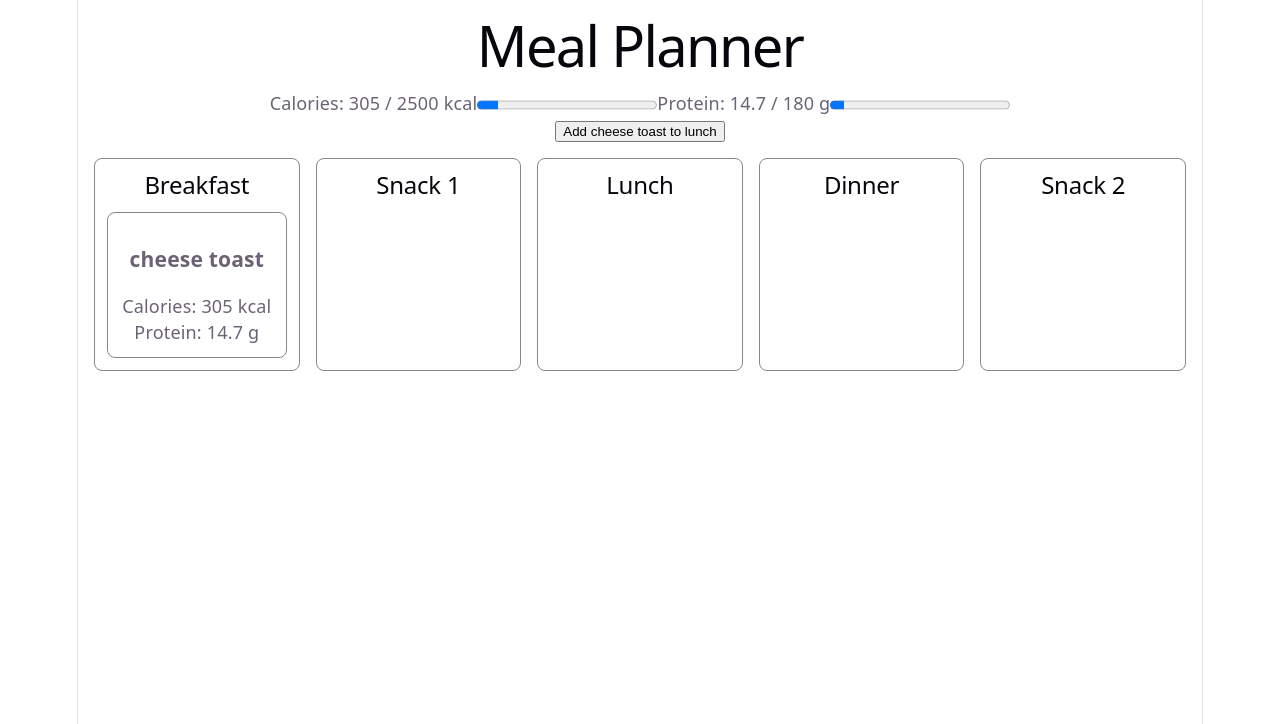
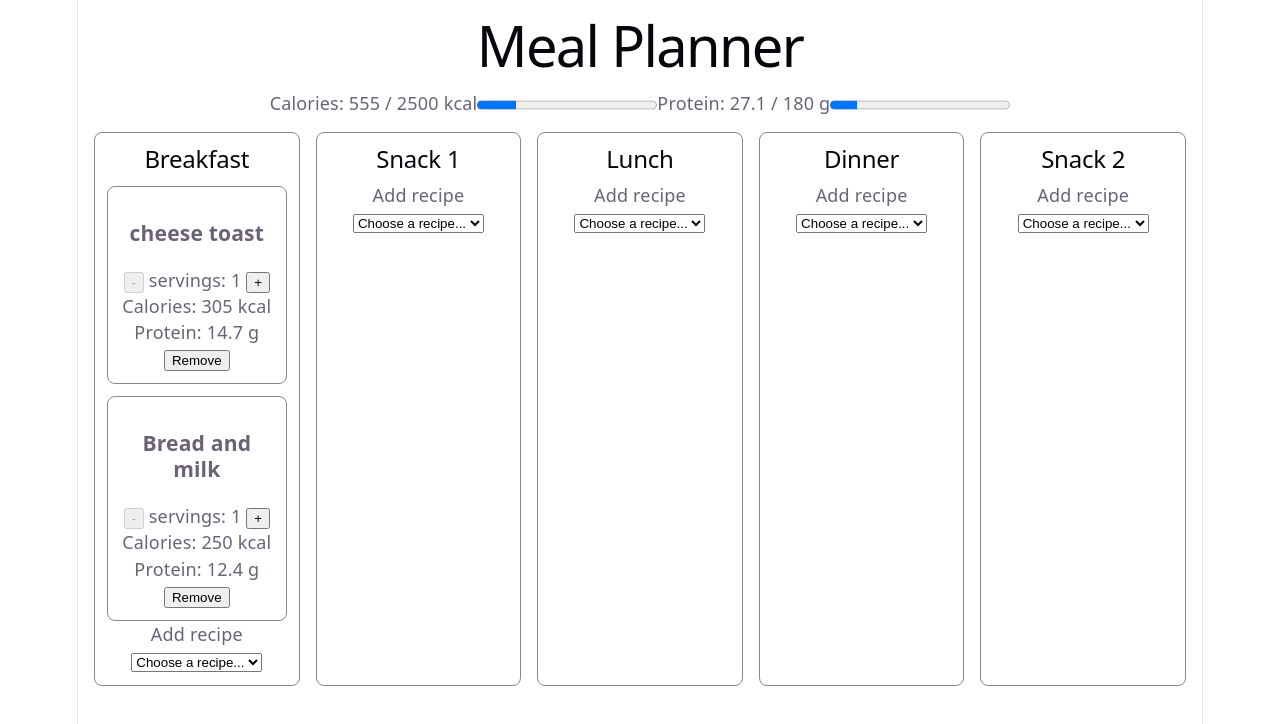
Before and after one commit to kevanoovitch/MealPlanner, a React (Vite) app in the folder src/MealPlanner-web/: page / in a window 1280 px wide. Shown: the top 724 px of the page. Built offline with nearby package versions, Linux system fonts and the light colour scheme.

Commit message:
Add multiple mock recipes and servings

```diff
--- a/src/MealPlanner-web/src/App.tsx
+++ b/src/MealPlanner-web/src/App.tsx
@@ -10,14 +10,30 @@ type RecipeCardProps = {
   name: string;
   calories: number;
   protein: number;
+  quantity: number;
+  onRemove: () => void
+  onIncrease: () => void
+  onDecrease: () => void
 };
 
-function RecipeCard({ name, calories, protein }: RecipeCardProps) {
+function RecipeCard({ name, calories, protein, quantity, onDecrease, onIncrease, onRemove }: RecipeCardProps) {
   return (
     <article>
       <h3>{name}</h3>
+      <div>
+        <button onClick={onDecrease}
+          disabled={quantity <= 1}
+          aria-label={"Decrease servings of ${name}"}
+        >-</button>
+        <span> servings: {quantity} </span>
+
+        <button onClick={onIncrease} aria-label={"Increase servings of ${name}"}>
+          +
+        </button>
+      </div>
       <p>Calories: {calories.toFixed(0)} kcal</p>
       <p>Protein: {protein.toFixed(1)} g</p>
+      <button onClick={onRemove}>Remove</button>
     </article>
   );
 }
@@ -34,7 +50,10 @@ const recipes = mockRecipes.map((recipe) => {
 });
 
 const initialMeals = [
-  { id: "Breakfast", title: "Breakfast", recipes: recipes },
+  {
+    id: "Breakfast", title: "Breakfast", recipes: recipes.map((recipe) => ({ ...recipe, quantity: 1, }
+    ))
+  },
   { id: "snack-1", title: "Snack 1", recipes: [] },
   { id: "lunch", title: "Lunch", recipes: [] },
   { id: "dinner", title: "Dinner", recipes: [] },
@@ -54,57 +73,105 @@ function MealColumn({ title, children }: MealColumnProps) {
     </section>
   );
 }
-
 const dailyTargets = {
   calories: 2500,
   protein: 180,
 };
 
 function App() {
-  const toast = mockRecipes.find((recipe) => recipe.id === "cheese-toast");
 
   const [meals, setMeals] = useState(initialMeals);
 
-  function addToastToLunch() {
-    const toast = recipes.find((recipe) => recipe.id === "cheese-toast");
+  // ### Change quantity ###
 
-    if (!toast) {
+  function changeQuantity(
+    mealId: string,
+    recipeId: string,
+    change: number
+  ) {
+    setMeals((currentMeals) => currentMeals.map((meal) => {
+      if (meal.id !== mealId) {
+        return meal
+      }
+
+      return {
+        ...meal,
+        recipes: meal.recipes.map((recipe) => {
+          if (recipe.id !== recipeId) {
+            return recipe
+          }
+
+          return {
+            ...recipe,
+            quantity: Math.max(1, recipe.quantity + change),
+          }
+        }),
+      }
+    }),)
+  }
+
+
+  // ### Adding button ###
+
+  function addRecipe(mealId: string, recipeId: string) {
+    const recipeToAdd = recipes.find((recipe) => recipe.id === recipeId);
+
+    if (!recipeToAdd) {
       return;
     }
 
     setMeals((currentMeals) =>
       currentMeals.map((meal) => {
-        if (meal.id !== "lunch") {
+        if (meal.id !== mealId) {
           return meal;
         }
 
-        if (meal.recipes.some((recipe) => recipe.id === toast.id)) {
+        if (meal.recipes.some((recipe) => recipe.id === recipeId)) {
           return meal;
         }
 
         return {
           ...meal,
-          recipes: [...meal.recipes, toast],
+          recipes: [...meal.recipes, { ...recipeToAdd, quantity: 1 }],
         };
       }),
     );
   }
 
-  if (!toast) {
-    throw new Error("Mock cheese-toast recipe is missing");
+  // ### Remove button ###
+
+  function removeRecipe(mealId: string, recipeId: string) {
+    setMeals((currentMeals) =>
+      currentMeals.map((meal) => {
+        if (meal.id !== mealId) {
+          return meal
+        }
+
+        return {
+          ...meal,
+          recipes: meal.recipes.filter(
+            (recipe) => recipe.id !== recipeId
+          ),
+        }
+      }),
+    )
   }
 
+  // ### Totals overhead bar ###
   const dailyTotals = meals.reduce(
     (totals, meal) => {
       for (const recipe of meal.recipes) {
-        totals.calories += recipe.calories;
-        totals.protein += recipe.protein;
+        totals.calories += recipe.calories * recipe.quantity;
+        totals.protein += recipe.protein * recipe.quantity;
       }
 
       return totals;
     },
     { calories: 0, protein: 0 },
   );
+
+
+
 
   return (
     <main>
@@ -116,7 +183,7 @@ function App() {
           kcal
         </label>
         <progress
-          id="protein-progress"
+          id="calorie-progress"
           value={dailyTotals.calories}
           max={dailyTargets.calories}
         />
@@ -125,13 +192,12 @@ function App() {
           Protein: {dailyTotals.protein.toFixed(1)} / {dailyTargets.protein} g
         </label>
         <progress
-          id="protein-progress"
+          id="proteie-progress"
           value={dailyTotals.protein}
           max={dailyTargets.protein}
         />
       </div>
 
-      <button onClick={addToastToLunch}>Add cheese toast to lunch</button>
 
       <div className="meal-grid">
         {meals.map((meal) => (
@@ -140,10 +206,44 @@ function App() {
               <RecipeCard
                 key={recipe.id}
                 name={recipe.name}
+                quantity={recipe.quantity}
                 calories={recipe.calories}
                 protein={recipe.protein}
+                onRemove={() => removeRecipe(meal.id, recipe.id)}
+                onIncrease={() => changeQuantity(meal.id, recipe.id, 1)}
+                onDecrease={() => changeQuantity(meal.id, recipe.id, -1)}
               />
             ))}
+
+            <label>
+              Add recipe
+              <select value=""
+                onChange={(event) => {
+                  const recipeId = event.target.value
+
+                  if (recipeId) {
+                    addRecipe(meal.id, recipeId)
+                  }
+                }}
+              >
+                <option value="" disabled>
+                  Choose a recipe...
+                </option>
+
+                {recipes.map((recipe) => (
+                  <option
+                    key={recipe.id}
+                    value={recipe.id}
+                    disabled={meal.recipes.some(
+                      (plannedRecipe) => plannedRecipe.id === recipe.id,
+                    )}
+                  >
+                    {recipe.name}
+                  </option>
+                ))}
+              </select>
+            </label>
+
           </MealColumn>
         ))}
       </div>
--- a/src/MealPlanner-web/src/data/mockData.ts
+++ b/src/MealPlanner-web/src/data/mockData.ts
@@ -29,11 +29,21 @@ export const recipes: Recipe[] = [
     id: "cheese-toast",
     name: 'cheese toast',
     servings: 1,
-    ingredients : [
-        { ingredientId: 'bread', amountGrams: 80},
-        { ingredientId: 'cheese', amountGrams: 30},
+    ingredients: [
+      { ingredientId: 'bread', amountGrams: 80 },
+      { ingredientId: 'cheese', amountGrams: 30 },
     ],
     instructions: 'Place cheese on the bread and toast until melted',
+  },
+  {
+    id: 'bread-and-milk',
+    name: 'Bread and milk',
+    servings: 1,
+    ingredients: [
+      { ingredientId: 'bread', amountGrams: 60 },
+      { ingredientId: 'milk', amountGrams: 200 },
+    ],
+    instructions: 'Serve the bread with a glass of milk'
   },
 ]
 
```
Lines whose indentation alone changed are shown as unchanged.
